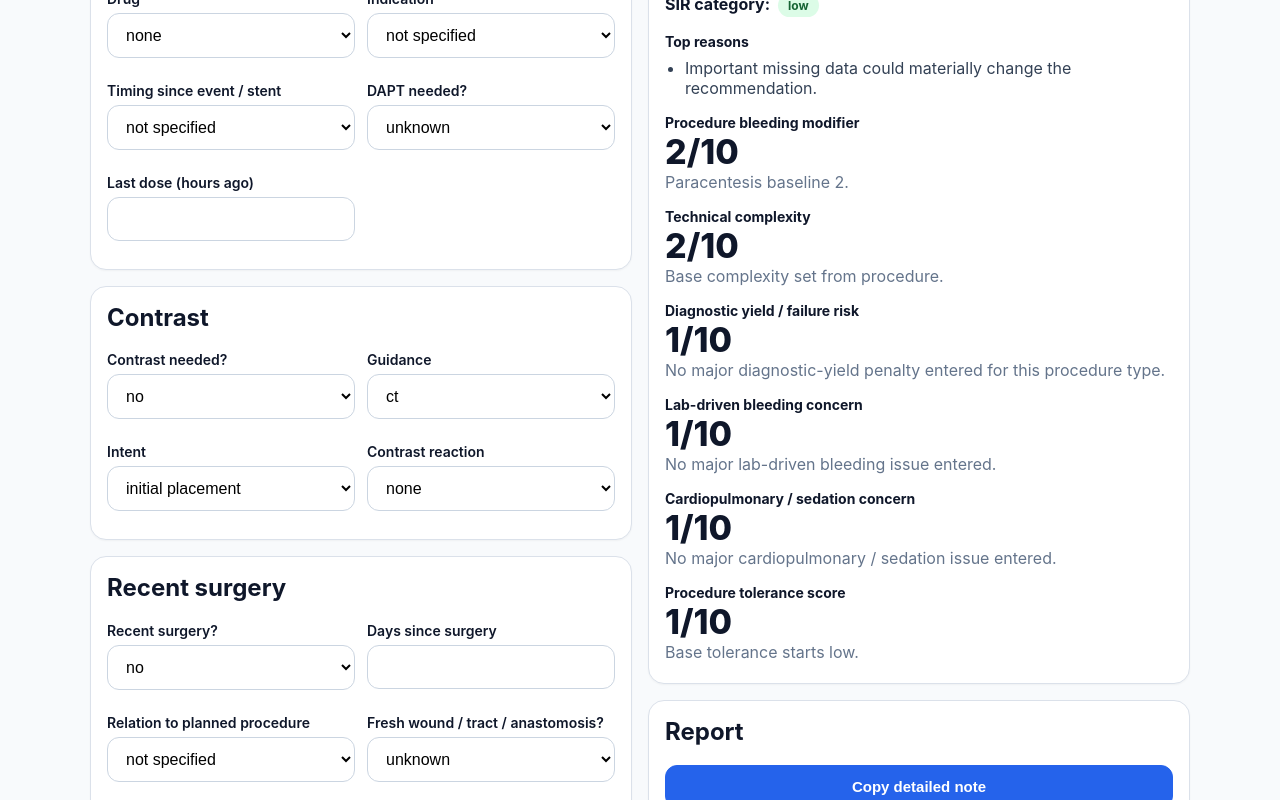
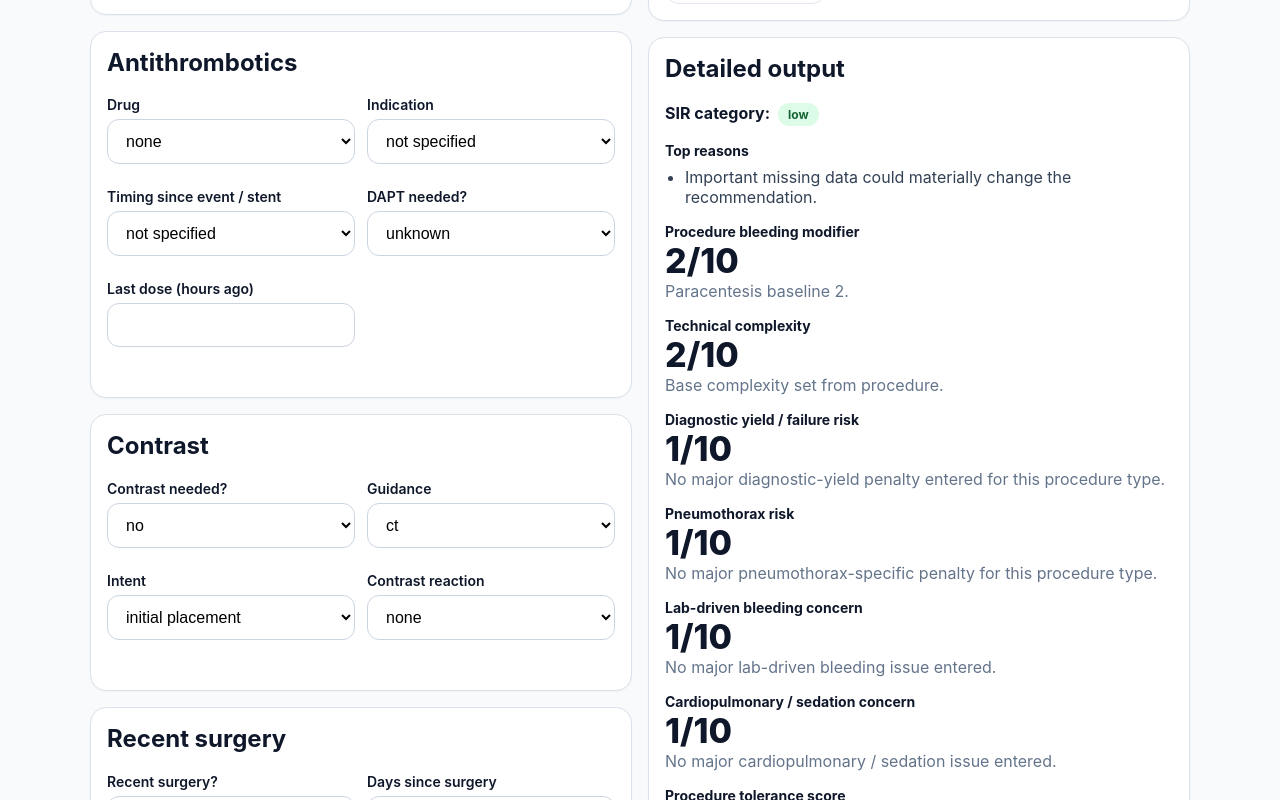
Before and after one commit to MachinegunMonkey/procedure-risk-app, a React (Vite) app: page / in a window 1280 px wide. Shown: the part 2000-2800 px from the top of the page. Built offline with nearby package versions, Linux system fonts and the light colour scheme.

Commit message:
Update App.jsx

```diff
--- a/src/App.jsx
+++ b/src/App.jsx
@@ -210,47 +210,47 @@ function bleedingScore(f) {
     x = 2;
     why.push("Paracentesis baseline 2.");
   } else if (p === "thoracentesis") {
-    x = 4;
-    why.push("Thoracentesis baseline 4.");
+    x = 3;
+    why.push("Thoracentesis baseline 3.");
   } else if (p === "venous access catheter") {
     x = tun === "yes" ? 3 : 2;
     why.push(tun === "yes" ? "Tunneled venous catheter one level above non-tunneled." : "Non-tunneled venous catheter baseline 2.");
   } else if (p === "chest tube placement") {
-    x = tun === "yes" ? 4 : 2;
+    x = tun === "yes" ? 3 : 2;
     why.push(tun === "yes" ? "Tunneled chest tube one level above non-tunneled." : "Non-tunneled chest tube baseline 2.");
   } else if (p === "abscess drainage") {
     if (dr === "liver abscess") {
-      x = 6;
-      why.push("Liver abscess drainage baseline 6.");
+      x = 5;
+      why.push("Liver abscess drainage baseline 5.");
       if (s !== null && s < 2) why.push("Abscess under 2 cm may be less favorable for drainage.");
     } else if (dr === "biliary drainage") {
-      x = 6;
-      why.push("Biliary drainage baseline 6.");
+      x = 5;
+      why.push("Biliary drainage baseline 5.");
     } else if (dr === "gallbladder drainage") {
-      x = 6;
-      why.push("Gallbladder drainage baseline 6.");
+      x = 5;
+      why.push("Gallbladder drainage baseline 5.");
     } else {
-      x = 5;
-      why.push("Other abscess drainage baseline 5.");
+      x = 4;
+      why.push("Other abscess drainage baseline 4.");
     }
   } else if (p === "nephrostomy placement") {
-    x = 8;
-    why.push("Nephrostomy baseline 8.");
+    x = 6;
+    why.push("Nephrostomy baseline 6.");
   } else if (p === "liver biopsy") {
-    x = 7;
-    why.push("Liver biopsy lower than kidney or adrenal.");
+    x = 6;
+    why.push("Liver biopsy baseline 6.");
   } else if (p === "renal biopsy") {
     if (t === "parenchyma") {
-      x = 10;
-      why.push("Renal parenchymal biopsy highest bleeding category.");
+      x = 8;
+      why.push("Renal parenchymal biopsy has high intrinsic bleeding risk.");
     } else if (s !== null && s >= 2) {
-      x = 7;
+      x = 6;
       why.push("Renal mass ≥2 cm.");
     } else if (s !== null && s >= 1.2) {
-      x = 8;
+      x = 7;
       why.push("Renal mass between 1.2 and <2 cm.");
     } else {
-      x = 9;
+      x = 8;
       why.push("Small renal mass approaches parenchymal-risk territory.");
     }
   } else if (p === "adrenal biopsy") {
@@ -258,30 +258,27 @@ function bleedingScore(f) {
       x = 7;
       why.push("Adrenal mass ≥2 cm.");
     } else if (s !== null && s >= 1.2) {
-      x = 8;
+      x = 7;
       why.push("Adrenal mass between 1.2 and <2 cm.");
     } else {
-      x = 9;
-      why.push("Small adrenal mass high bleeding concern.");
+      x = 8;
+      why.push("Small adrenal mass has high intrinsic bleeding risk.");
     }
   } else if (p === "lung biopsy") {
-    x = 8;
-    why.push("Lung biopsy baseline 8.");
+    x = 6;
+    why.push("Lung biopsy baseline 6.");
 
     if (s !== null) {
       if (s >= 2.5) {
-        x -= 1;
-        why.push("Target ≥2.5 cm is favorable for biopsy.");
+        why.push("Target ≥2.5 cm is favorable for access and yield, but size itself does not materially reduce bleeding risk.");
       } else if (s >= 1.5) {
-        why.push("Target 1.5–2.4 cm has no major additional bleeding penalty.");
+        why.push("Target 1.5–2.4 cm does not materially change bleeding risk.");
       } else if (s >= 1.0) {
-        why.push("Target 1.0–1.4 cm mainly affects technical difficulty and yield rather than bleeding.");
+        why.push("Target 1.0–1.4 cm mainly affects technical difficulty and diagnostic yield rather than bleeding.");
       } else if (s >= 0.8) {
-        x += 1;
-        why.push("Target 0.8–0.9 cm slightly increases overall procedural risk.");
+        why.push("Target 0.8–0.9 cm mainly affects technical difficulty and diagnostic yield rather than bleeding.");
       } else {
-        x += 1;
-        why.push("Target <0.8 cm has poor risk-benefit, though size itself does not strongly increase bleeding.");
+        why.push("Target <0.8 cm has poor risk-benefit, but size itself does not strongly increase bleeding.");
       }
     }
 
@@ -441,6 +438,60 @@ function diagnosticYieldScore(f) {
   return { score: x, band: riskBand(x), why: why.join(" ") };
 }
 
+function pneumothoraxRiskScore(f) {
+  const p = f.procedure;
+  const s = toNum(f.sizeCm);
+  const em = f.emphysema;
+
+  if (p !== "lung biopsy") {
+    return {
+      score: 1,
+      band: "low",
+      why: "No major pneumothorax-specific penalty for this procedure type.",
+    };
+  }
+
+  let x = 3;
+  const why = ["Lung biopsy has intrinsic pneumothorax risk."];
+
+  if (s !== null) {
+    if (s >= 2.5) {
+      why.push("Target ≥2.5 cm is favorable.");
+    } else if (s >= 2.0) {
+      x += 1;
+      why.push("Target 2.0–2.4 cm is mildly less favorable.");
+    } else if (s >= 1.5) {
+      x += 2;
+      why.push("Target 1.5–1.9 cm increases pneumothorax risk modestly.");
+    } else if (s >= 1.0) {
+      x += 3;
+      why.push("Target 1.0–1.4 cm clearly increases pneumothorax risk.");
+    } else if (s >= 0.8) {
+      x += 4;
+      why.push("Target 0.8–0.9 cm has high pneumothorax risk.");
+    } else {
+      x += 5;
+      why.push("Target <0.8 cm has very high pneumothorax and failure risk.");
+    }
+  }
+
+  if (em === "mild") {
+    x += 1;
+    why.push("Mild emphysema along biopsy tract.");
+  } else if (em === "moderate") {
+    x += 2;
+    why.push("Moderate emphysema along biopsy tract.");
+  } else if (em === "severe") {
+    x += 3;
+    why.push("Severe emphysema along biopsy tract.");
+  } else if (em === "none") {
+    why.push("No emphysema along biopsy tract.");
+  }
+
+  x = clamp(x, 1, 10);
+  return { score: x, band: riskBand(x), why: why.join(" ") };
+}
+
 function cardiopulmonarySedationAssessment(f) {
   let score = 1;
   const why = [];
@@ -958,7 +1009,7 @@ function optimizationChecklist({ labBleed, thrombotic, contrast, recentSurgery,
   return [...new Set(items)];
 }
 
-function topModifiableItems({ labBleed, thrombotic, contrast, recentSurgery, cps, missing, form, yieldRisk }) {
+function topModifiableItems({ labBleed, thrombotic, contrast, recentSurgery, cps, missing, form, yieldRisk, pneumoRisk }) {
   const items = [];
 
   if (labBleed.score >= 7) items.push("Correct the most unfavorable bleeding labs first.");
@@ -969,6 +1020,9 @@ function topModifiableItems({ labBleed, thrombotic, contrast, recentSurgery, cps
 
   if (yieldRisk.score >= 7) items.push("Reassess whether small target size justifies biopsy now.");
   else if (yieldRisk.score >= 5) items.push("Confirm that expected diagnostic yield is adequate.");
+
+  if (pneumoRisk.score >= 7) items.push("Reassess pneumothorax risk versus diagnostic value.");
+  else if (pneumoRisk.score >= 5) items.push("Plan around elevated pneumothorax risk.");
 
   if (contrast.score >= 6) items.push("Reduce contrast exposure or use an alternative pathway if feasible.");
   if (recentSurgery.score >= 6) items.push("Reassess timing relative to recent surgery and tissue healing.");
@@ -1043,6 +1097,7 @@ function finalRecommendationEngine({
   cps,
   missing,
   yieldRisk,
+  pneumoRisk,
 }) {
   const reasons = [];
 
@@ -1055,6 +1110,9 @@ function finalRecommendationEngine({
   if (complexity.score >= 8) reasons.push("Technical complexity is high.");
   if (yieldRisk.score >= 8) reasons.push("Diagnostic yield is likely poor and failure risk is high.");
   else if (yieldRisk.score >= 6) reasons.push("Diagnostic yield may be reduced by small target size.");
+
+  if (pneumoRisk.score >= 8) reasons.push("Pneumothorax risk is very high.");
+  else if (pneumoRisk.score >= 6) reasons.push("Pneumothorax risk is meaningfully increased.");
 
   if (tolerance.score >= 8) reasons.push("Procedure tolerance concern is very high.");
   else if (tolerance.score >= 6) reasons.push("Procedure tolerance concern is meaningful.");
@@ -1112,6 +1170,7 @@ function finalRecommendationEngine({
     tolerance.score >= 7 ||
     complexity.score >= 8 ||
     yieldRisk.score >= 7 ||
+    pneumoRisk.score >= 7 ||
     labBleed.score >= 6 ||
     contrast.score >= 6 ||
     recentSurgery.score >= 6 ||
@@ -1165,6 +1224,7 @@ function buildNotes(form, result, helperScore, noteMode) {
     `Lab-driven bleeding concern: ${result.labBleeding.score}/10 (${result.labBleeding.band})`,
     `Complexity score: ${result.complexity.score}/10 (${result.complexity.band})`,
     `Diagnostic yield / failure risk: ${result.yieldRisk.score}/10 (${result.yieldRisk.band})`,
+    `Pneumothorax risk: ${result.pneumoRisk.score}/10 (${result.pneumoRisk.band})`,
     `Cardiopulmonary / sedation concern: ${result.cps.score}/10 (${result.cps.band})`,
     `Tolerance score: ${result.tolerance.score}/10 (${result.tolerance.band})`,
     `Thrombotic hold risk: ${result.thrombotic.score}/10 (${result.thrombotic.band})`,
@@ -1190,6 +1250,7 @@ export default function App() {
     const bleed = bleedingScore(form);
     const complexity = complexityScore(form);
     const yieldRisk = diagnosticYieldScore(form);
+    const pneumoRisk = pneumothoraxRiskScore(form);
     const cps = cardiopulmonarySedationAssessment(form);
     const tolerance = toleranceScore(form, complexity.score, cps.score);
     const labBleeding = labBleedingAssessment(form, bleed.score);
@@ -1208,6 +1269,7 @@ export default function App() {
       missing,
       form,
       yieldRisk,
+      pneumoRisk,
     });
     const targets = procedureSpecificTargets(form);
     const pathway = pathwaySummary(form);
@@ -1223,6 +1285,7 @@ export default function App() {
       cps,
       missing,
       yieldRisk,
+      pneumoRisk,
     });
 
     return {
@@ -1230,6 +1293,7 @@ export default function App() {
       bleed,
       complexity,
       yieldRisk,
+      pneumoRisk,
       cps,
       tolerance,
       labBleeding,
@@ -1320,7 +1384,7 @@ export default function App() {
         <div style={{ marginBottom: 16 }}>
           <h1 style={{ margin: 0, fontSize: 28 }}>Procedure Risk App</h1>
           <p style={{ marginTop: 6, color: "#64748b" }}>
-            Lung nodule size now affects bleeding only mildly, while strongly influencing complexity and diagnostic yield / failure risk.
+            Lowered bleeding baselines, kept renal parenchymal biopsy high, and separated small-lung-target risk into yield/failure and pneumothorax rather than bleeding.
           </p>
         </div>
 
@@ -1710,6 +1774,7 @@ export default function App() {
                 <QuickStat title="Proc bleed" value={`${result.bleed.score}/10`} detail={result.bleed.band} />
                 <QuickStat title="Complexity" value={`${result.complexity.score}/10`} detail={result.complexity.band} />
                 <QuickStat title="Yield / failure" value={`${result.yieldRisk.score}/10`} detail={result.yieldRisk.band} />
+                <QuickStat title="Pneumothorax" value={`${result.pneumoRisk.score}/10`} detail={result.pneumoRisk.band} />
                 <QuickStat title="Lab bleed" value={`${result.labBleeding.score}/10`} detail={result.labBleeding.band} />
                 <QuickStat title="Cardiopulm" value={`${result.cps.score}/10`} detail={result.cps.band} />
                 <QuickStat title="Tolerance" value={`${result.tolerance.score}/10`} detail={result.tolerance.band} />
@@ -1767,6 +1832,12 @@ export default function App() {
               </div>
 
               <div style={{ marginTop: 16 }}>
+                <div style={{ fontSize: 14, fontWeight: 700 }}>Pneumothorax risk</div>
+                <div style={{ fontSize: 34, fontWeight: 800 }}>{result.pneumoRisk.score}/10</div>
+                <div style={{ color: "#64748b" }}>{result.pneumoRisk.why}</div>
+              </div>
+
+              <div style={{ marginTop: 16 }}>
                 <div style={{ fontSize: 14, fontWeight: 700 }}>Lab-driven bleeding concern</div>
                 <div style={{ fontSize: 34, fontWeight: 800 }}>{result.labBleeding.score}/10</div>
                 <div style={{ color: "#64748b" }}>{result.labBleeding.why}</div>
```
